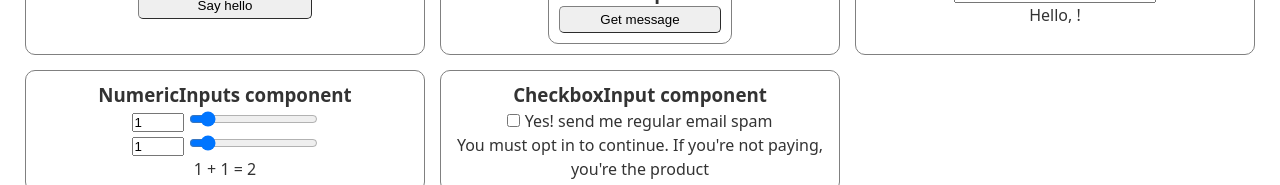
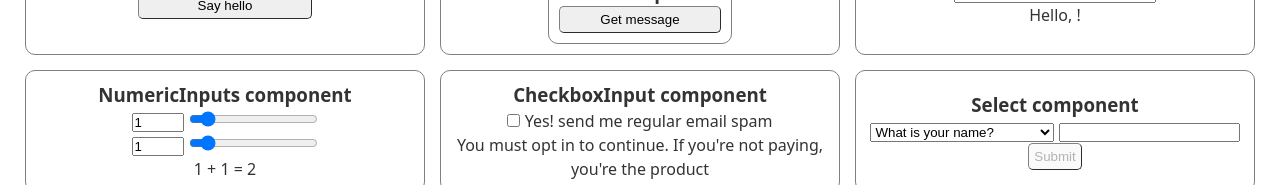
Before and after one commit to nicrodriguezval/svelte-test, a SvelteKit app: page / in a window 1280 px wide. Shown: the part 767-952 px from the top of the page. Built offline with nearby package versions, Linux system fonts and the light colour scheme.

Commit message:
Add Select component to page

```diff
--- /dev/null
+++ b/src/components/Select.svelte
@@ -0,0 +1,48 @@
+<script lang="ts">
+	type Question = {
+		id: number;
+		text: string;
+		answer: string;
+	};
+
+	let questions: Question[] = [
+		{
+			id: 0,
+			text: 'What is your name?',
+			answer: 'Svelte'
+		},
+		{
+			id: 1,
+			text: 'What is your quest?',
+			answer: 'World Domination'
+		},
+		{
+			id: 2,
+			text: 'What is your favorite color?',
+			answer: 'rgb(0, 255, 0)'
+		}
+	];
+
+	let selected: Question;
+	let answer = '';
+
+	function handleSubmit() {
+		alert(`You answered question ${selected.id} (${selected.text}) with "${answer}"`);
+	}
+</script>
+
+<section>
+	<h3>Select component</h3>
+
+	<form on:submit|preventDefault={handleSubmit}>
+		<select bind:value={selected}>
+			{#each questions as question}
+				<option value={question}>{question.text}</option>
+			{/each}
+		</select>
+
+		<input type="text" bind:value={answer} />
+
+		<button type="submit" disabled={!answer}>Submit</button>
+	</form>
+</section>
--- a/src/routes/+page.svelte
+++ b/src/routes/+page.svelte
@@ -11,6 +11,7 @@
 	import TextInput from '../components/TextInput.svelte';
 	import NumericInputs from '../components/NumericInputs.svelte';
 	import CheckboxInput from '../components/CheckboxInput.svelte';
+	import Select from '../components/Select.svelte';
 
 	const name = 'Svelte';
 	const src = 'https://compote.slate.com/images/697b023b-64a5-49a0-8059-27b963453fb1.gif';
@@ -51,6 +52,7 @@
 	<TextInput />
 	<NumericInputs />
 	<CheckboxInput />
+	<Select />
 </main>
 
 <style>
```
